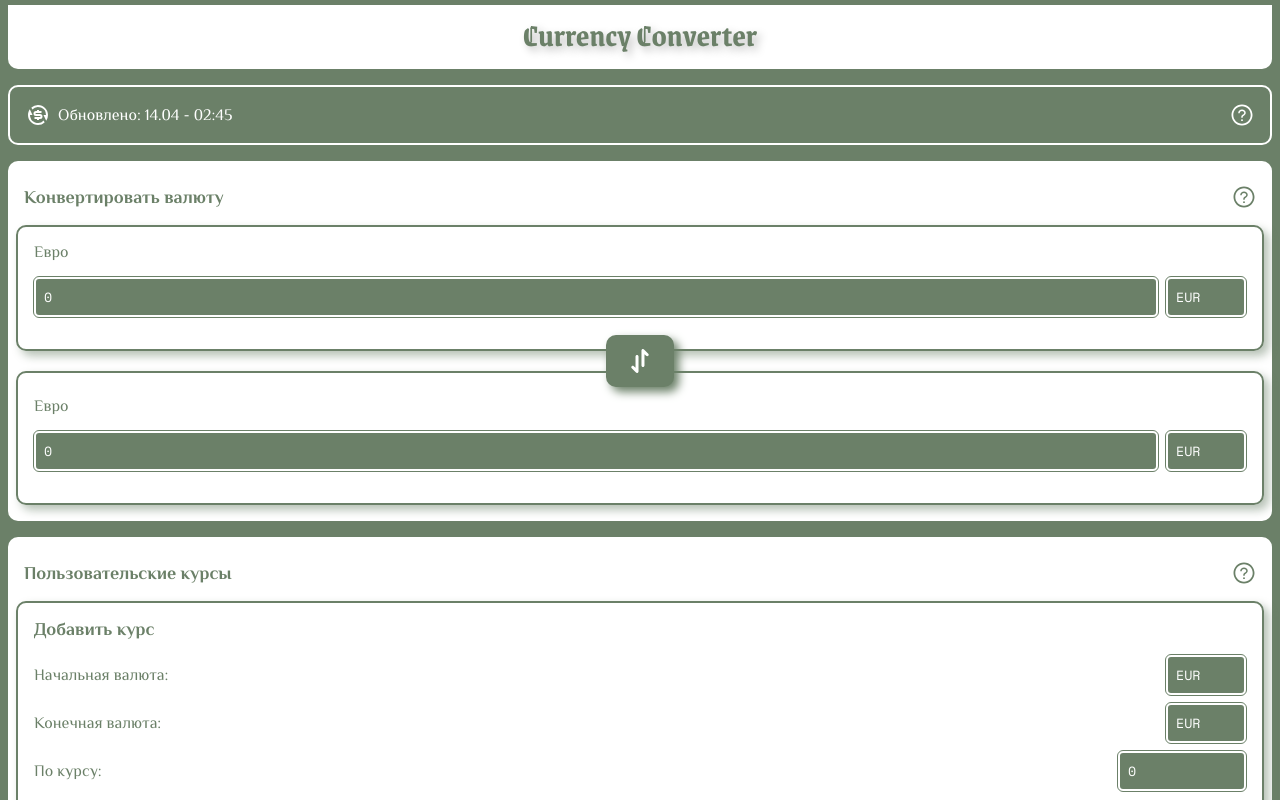
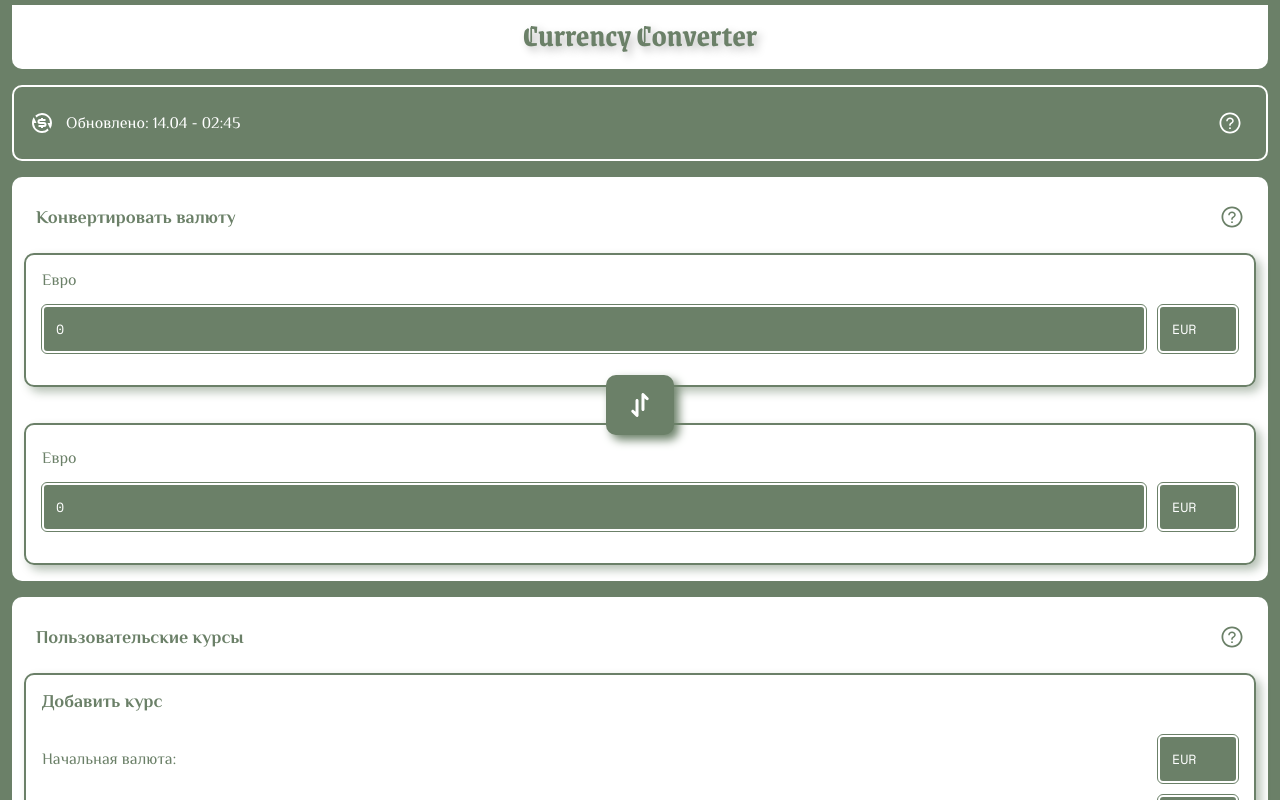
Before and after one commit to smtexx/currency, a React (Create React App) app: page / in a window 1280 px wide. Shown: the top 800 px of the page. Built offline with nearby package versions, Linux system fonts and the light colour scheme.

Commit message:
style: change indent variables

```diff
--- a/src/app/styles/variables.scss
+++ b/src/app/styles/variables.scss
@@ -15,11 +15,13 @@
   --co-white-tr: #ffffff2e;
 
   // Indents
-  --in-xl: 3rem;
+  --in-xxl: 2.5rem;
+  --in-xl: 2rem;
   --in-l: 1.5rem;
   --in-m: 1rem;
-  --in-s: 0.5rem;
-  --in-xs: 0.25rem;
+  --in-s: 0.75rem;
+  --in-xs: 0.375rem;
+  --in-xxs: 0.255rem;
 
   // FontSize
   --fz-xxxl: 2rem;
```
